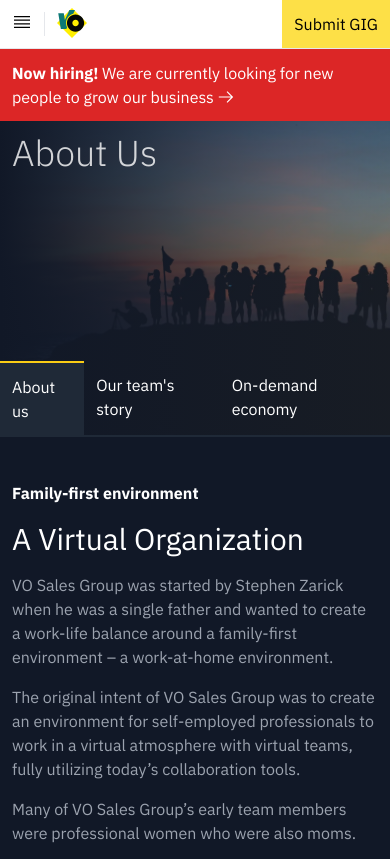
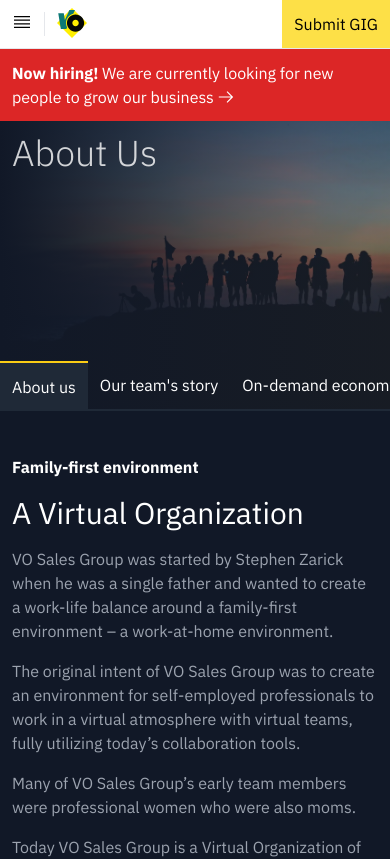
Before and after one commit to vberkoz/dsf-website, a Next.js app: page /about in a window 390 px wide. Shown: the top 859 px of the page. Built offline with nearby package versions, Linux system fonts and the light colour scheme.

Commit message:
Add scroll and text nowrap for HeroTabs

```diff
--- a/components/HeroTabs.tsx
+++ b/components/HeroTabs.tsx
@@ -21,8 +21,8 @@ export const HeroTabs = () => {
             </div>
           </div>
 
-          <div className="border-b-2 border-gray-800">
-            <div className="lg:ml-14 flex text-white">
+          <div className="border-b-2 border-gray-800 max-h-[50px] whitespace-nowrap">
+            <div className="lg:ml-14 flex text-white overflow-x-scroll">
               <Link
                 href="#"
                 className="border-t-2 border-yellow-400 bg-gray-800 p-3 hover:bg-gray-700"
```
